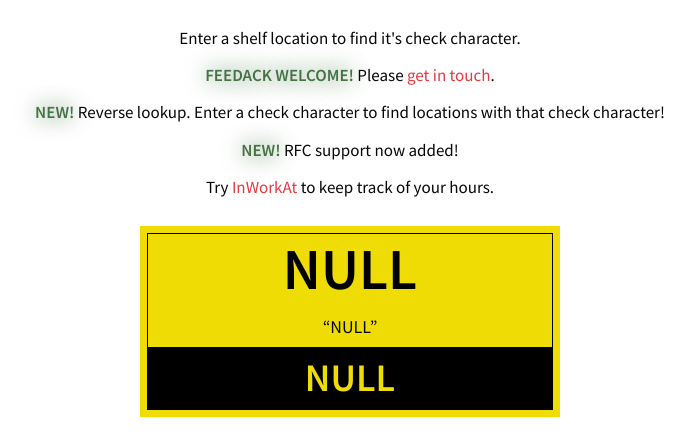
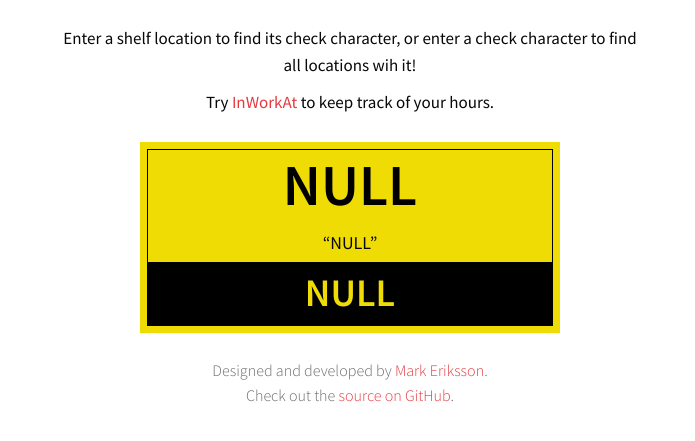
Before and after one commit to Markshall/CheckCheck, a PHP site: page / in a window 1280 px wide. Shown: the part 62-503 px from the top of the page, without its empty margins (290-985 px from the left). Run offline with PHP 8.4, Linux system fonts and the light colour scheme.

Commit message:
remove some content

```diff
--- a/css/global.css
+++ b/css/global.css
@@ -33,6 +33,8 @@ header {
 
 .lead-text {
 	font-size: 17px;
+	max-width: 70ch;
+	margin: 0 auto;
 }
 
 .lead-text p {
--- a/index.php
+++ b/index.php
@@ -37,11 +37,8 @@
     <div class="container">
       <main>
         <div class="lead-text">
-          <p>Enter a shelf location to find it's check character.</p>
-          <p><span class="standout">FEEDACK WELCOME!</span> Please <a href="https://www.mark-eriksson.com/#contact" target="_blank">get in touch</a>.</p>
-          <p><span class="standout">NEW!</span> Reverse lookup. Enter a check character to find locations with that check character!</p>
-          <p><span class="standout">NEW!</span> RFC support now added!</p>
-          <p>Try <a href="https://www.inwork.at/?ref=checkcheck" target="_blank">InWorkAt</a> to keep track of your hours.</p>
+          <p>Enter a shelf location to find its check character, or enter a check character to find all locations wih it!</p>
+          <p>Try <a href="https://www.inwork.at/?ref=checkcheck" rel="noreferrer" target="_blank">InWorkAt</a> to keep track of your hours.</p>
         </div>
 
         <div class="location-box">
```
